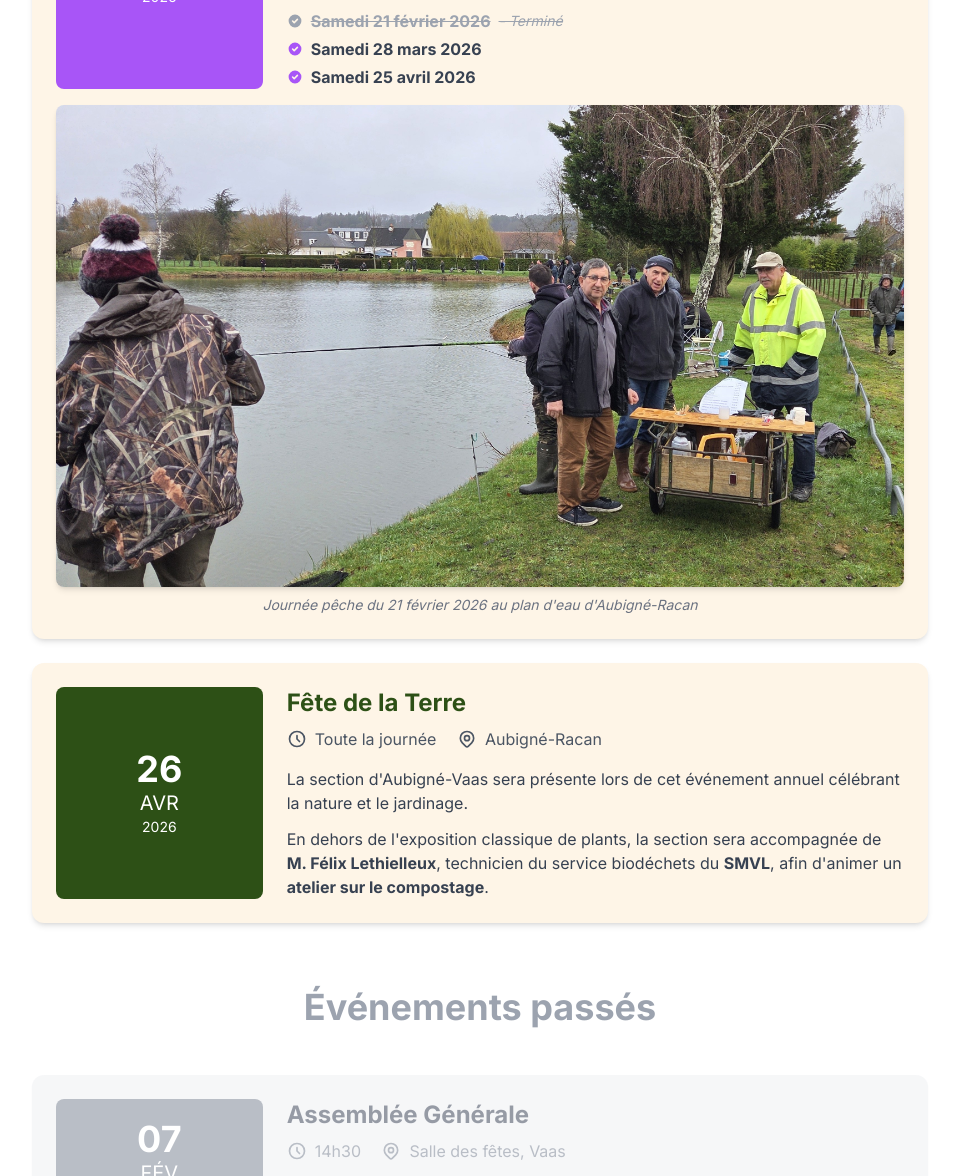
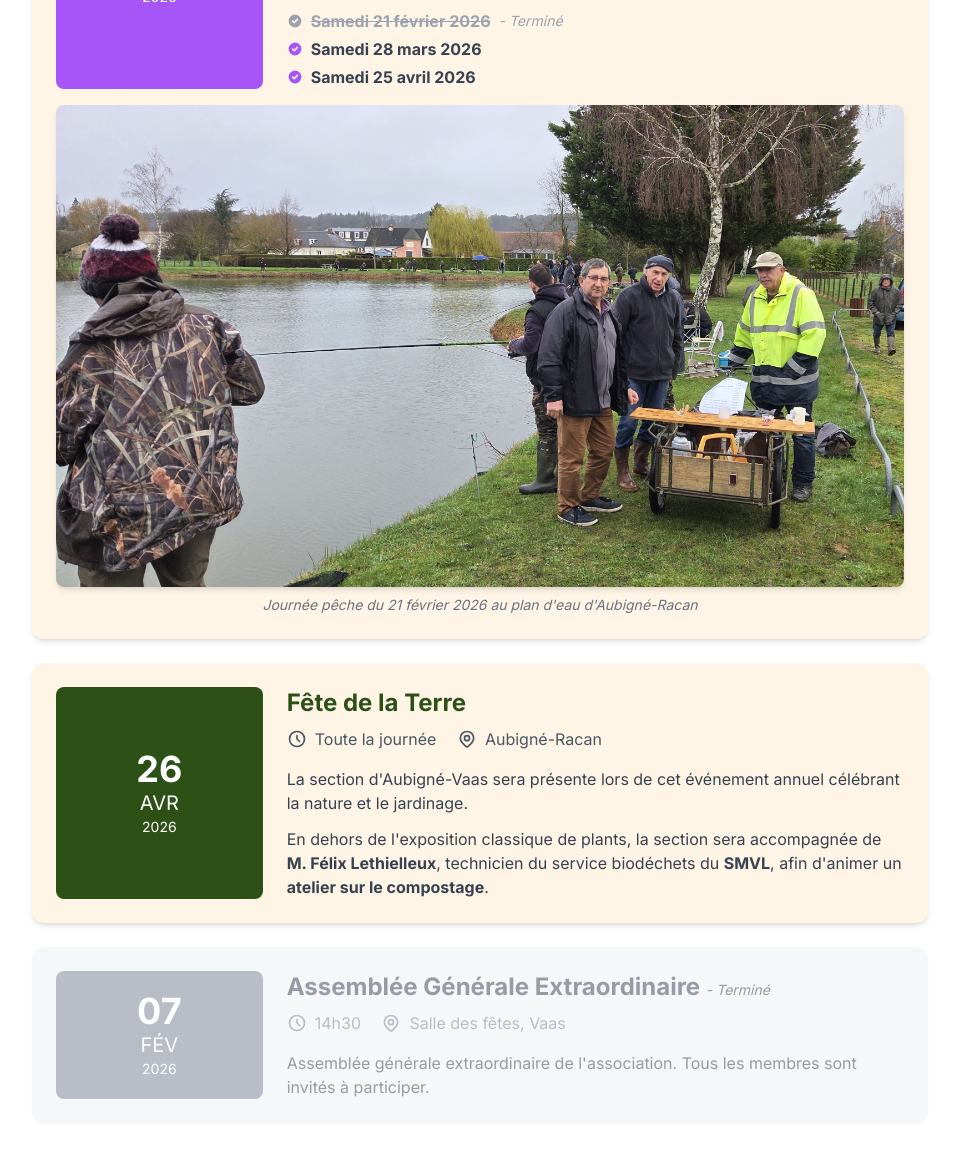
Before and after one commit to Frekar72/LeJardinierSarthois_SectionAubigne-Racan_Vaas, a website: page src/pages/agenda.html in a window 1280 px wide. Shown: the part 679-1855 px from the top of the page, without its empty margins (160-1119 px from the left). Drawn offline with nearby package versions, Linux system fonts and the light colour scheme.

Commit message:
Agenda : AG extraordinaire replacée sous Fête de la Terre, 21 fév barré
Co-Authored-By: Claude Opus 4.6 <noreply@anthropic.com>

```diff
--- a/src/pages/agenda.html
+++ b/src/pages/agenda.html
@@ -150,11 +150,11 @@
                                 La section d'Aubigné-Vaas sera présente lors des lâchers de truite organisés par la mairie d'Aubigné-Racan.
                             </p>
                             <ul class="text-gray-700 space-y-1">
-                                <li class="flex items-center line-through text-gray-400">
+                                <li class="flex items-center text-gray-400">
                                     <svg class="w-4 h-4 mr-2 text-gray-400" fill="currentColor" viewBox="0 0 20 20">
                                         <path fill-rule="evenodd" d="M10 18a8 8 0 100-16 8 8 0 000 16zm3.707-9.293a1 1 0 00-1.414-1.414L9 10.586 7.707 9.293a1 1 0 00-1.414 1.414l2 2a1 1 0 001.414 0l4-4z" clip-rule="evenodd"></path>
                                     </svg>
-                                    <strong>Samedi 21 février 2026</strong> <span class="ml-2 text-sm italic">- Terminé</span>
+                                    <span class="line-through"><strong>Samedi 21 février 2026</strong></span> <span class="ml-2 text-sm italic">- Terminé</span>
                                 </li>
                                 <li class="flex items-center">
                                     <svg class="w-4 h-4 mr-2 text-jardin-violet" fill="currentColor" viewBox="0 0 20 20">
@@ -211,26 +211,15 @@
                     </div>
                 </div>
 
-            </div>
-        </section>
-
-        <!-- Section Événements passés -->
-        <section class="mb-16">
-            <h2 class="text-3xl md:text-4xl font-bold text-gray-400 text-center mb-12">
-                Événements passés
-            </h2>
-
-            <div class="max-w-4xl mx-auto space-y-6 opacity-70">
-
-                <!-- Événement passé : Assemblée Générale -->
-                <div class="bg-gray-100 rounded-xl p-6 shadow-sm flex flex-col md:flex-row gap-6">
+                <!-- Événement passé : Assemblée Générale Extraordinaire -->
+                <div class="bg-gray-100 rounded-xl p-6 shadow-sm opacity-70 flex flex-col md:flex-row gap-6">
                     <div class="md:w-1/4 flex flex-col items-center justify-center bg-gray-400 text-white rounded-lg p-4">
                         <span class="text-4xl font-bold">07</span>
                         <span class="text-xl">FÉV</span>
                         <span class="text-sm">2026</span>
                     </div>
                     <div class="md:w-3/4">
-                        <h3 class="text-2xl font-bold text-gray-500 mb-2">Assemblée Générale</h3>
+                        <h3 class="text-2xl font-bold text-gray-500 mb-2">Assemblée Générale Extraordinaire <span class="text-sm font-normal italic">- Terminé</span></h3>
                         <p class="text-gray-400 mb-3">
                             <span class="inline-flex items-center mr-4">
                                 <svg class="w-5 h-5 mr-2" fill="none" stroke="currentColor" viewBox="0 0 24 24">
@@ -247,7 +236,7 @@
                             </span>
                         </p>
                         <p class="text-gray-500">
-                            Assemblée générale annuelle de l'association. Tous les membres sont invités à participer.
+                            Assemblée générale extraordinaire de l'association. Tous les membres sont invités à participer.
                         </p>
                     </div>
                 </div>
```
